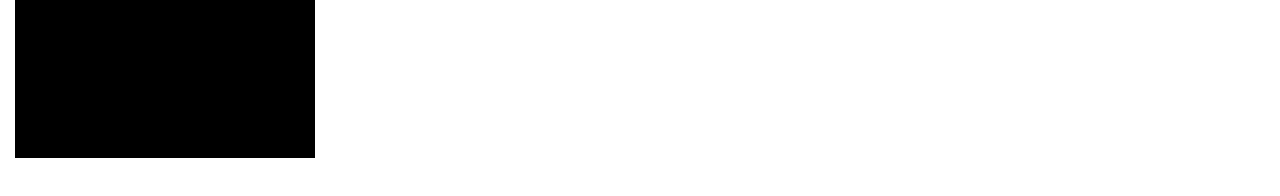
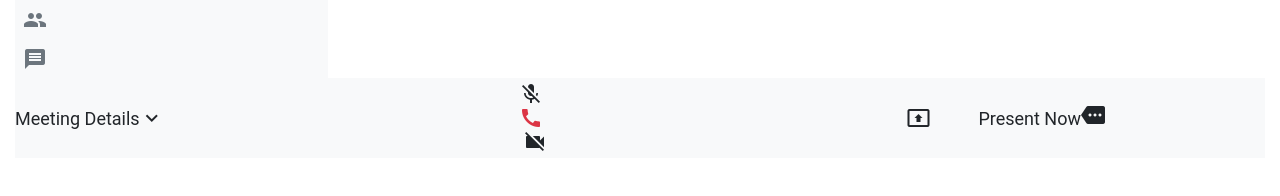
Before and after one commit to gladwinch/video-meet, a website: page index.html in a window 1280 px wide. Drawn offline with Linux system fonts and the light colour scheme.

Commit message:
video chat interface update

```diff
--- a/index.html
+++ b/index.html
@@ -7,12 +7,14 @@
     <title>Google Meet</title>
     <link rel="stylesheet" href="public/assets/css/bootstrap.min.css">
     <link href='http://fonts.googleapis.com/css?family=Lato:400,700' rel='stylesheet' type='text/css'>
+    <link rel="stylesheet" href="https://fonts.googleapis.com/icon?family=Material+Icons">
     <link rel="stylesheet" href="/public/assets/css/style.css">
 </head>
 <body>
     <main class="container-fluid d-flex flex-column homewrap">
         <div class="g-top text-light">
             <div class="top-remote-video-show-wrap d-flex">
+                <div id="meetingContainer" class="w-75 d-none">
                     <div class="call-wrap" style="background-color: black;">
                         <div class="video-wrap" id="divUsers" style="display:flex; flex-wrap:wrap">
                             <div id="me" class="userbox display-center flex-column">
@@ -34,16 +36,56 @@
                         </div>
                     </div>
                 </div>
+            </div>
             <div
                 class="
                     g-top-left bg-light text-secondary w-25 d-flex
                     align-items-center justify-content-between pl-2 pr-2
                 "
             >
+                <div class="top-left-participant-wrap pt-2 cursor-pointer">
+                    <div class="top-left-participant-icon">
+                        <span class="material-icons">people</span>
+                    </div>
+                    <div class="top-left-chat-wrap pt-2 cursor-pointer">
+                        <span class="material-icons">message</span>
+                    </div>
+                </div>
+                <div class="top-left-chat-wrap pt-2 cursor-pointer">
 
                 </div>
+                <div class="top-left-time-wrap"></div>
             </div>
-        <div class="g-bottom"></div>
+        </div>
+        <div class="g-bottom bg-light m-0 d-flex justify-content-between align-items-center">
+            <div class="bottom-left d-flex" style="height:10vh">
+                <div class="display-center cursor-pointer meeting-details-button">
+                    Meeting Details<span class="material-icons">keyboard_arrow_down</span>
+                </div>
+            </div>
+            <div class="bottom-middle">
+                <div class="mic-toggle-wrap action-icons-style display-center mr-2 cursor-pointer" id="micMuteUnMute">
+                    <span class="material-icons">mic_off</span>
+                </div>
+                <div class="end-call-wrap action-incon-style display-center mr-2 cursor-ponter">
+                    <span class="material-icons text-danger">call</span>
+                </div>
+                <div class="video-toggle-wrap action-icon-style display-center cursor-pointer">
+                    <span class="material-icons">videocam_off</span>
+                </div>
+            </div>
+            <div class="bottom-right d-flex justify-content-center align-items-center mr-3" style="height: 10vh">
+                <div class="present-now-wrap d-flex justify-content-center flex-column align-items-center mr-5 cursor-pointer">
+                    <span class="material-icons">present_to_all</span>
+                </div>
+                <div>Present Now</div>
+                <div class="option-wrap cursor-pointer display-center" style="height: 10vh; position: relative;">
+                    <div class="option-icon">
+                        <span class="material-icons">more_verit</span>
+                    </div>
+                </div>
+            </div>
+        </div>
     </main>
 </body>
 </html>
```
Lines whose indentation alone changed are shown as unchanged.
